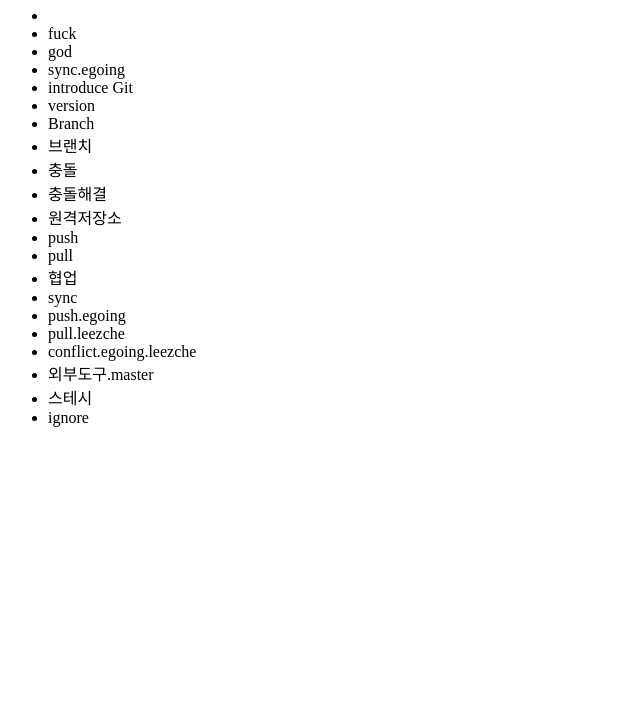
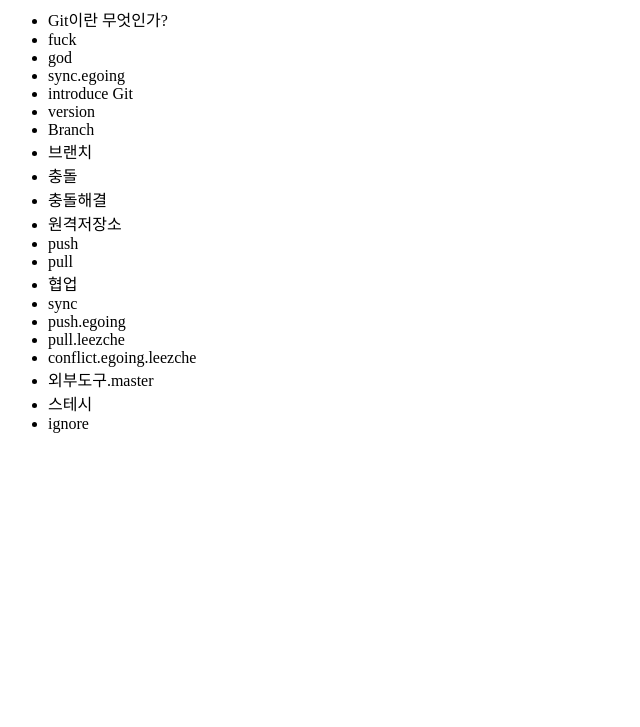
Before and after one commit to maksalizm/opentutorials_git_maksalizm, a plain HTML site: page index.html in a window 1280 px wide. Shown: the part 73-800 px from the top of the page, without its empty margins (0-640 px from the left). Drawn offline with Linux system fonts and the light colour scheme.

Commit message:
git소개

```diff
--- a/index.html
+++ b/index.html
@@ -9,7 +9,7 @@
             <h1>Git</h1>
         </header>
         <ul>
-            <li></li>
+            <li>Git이란 무엇인가?</li>
             <li>fuck</li>
             <li>god</li>
             <li>sync.egoing</li>
```
